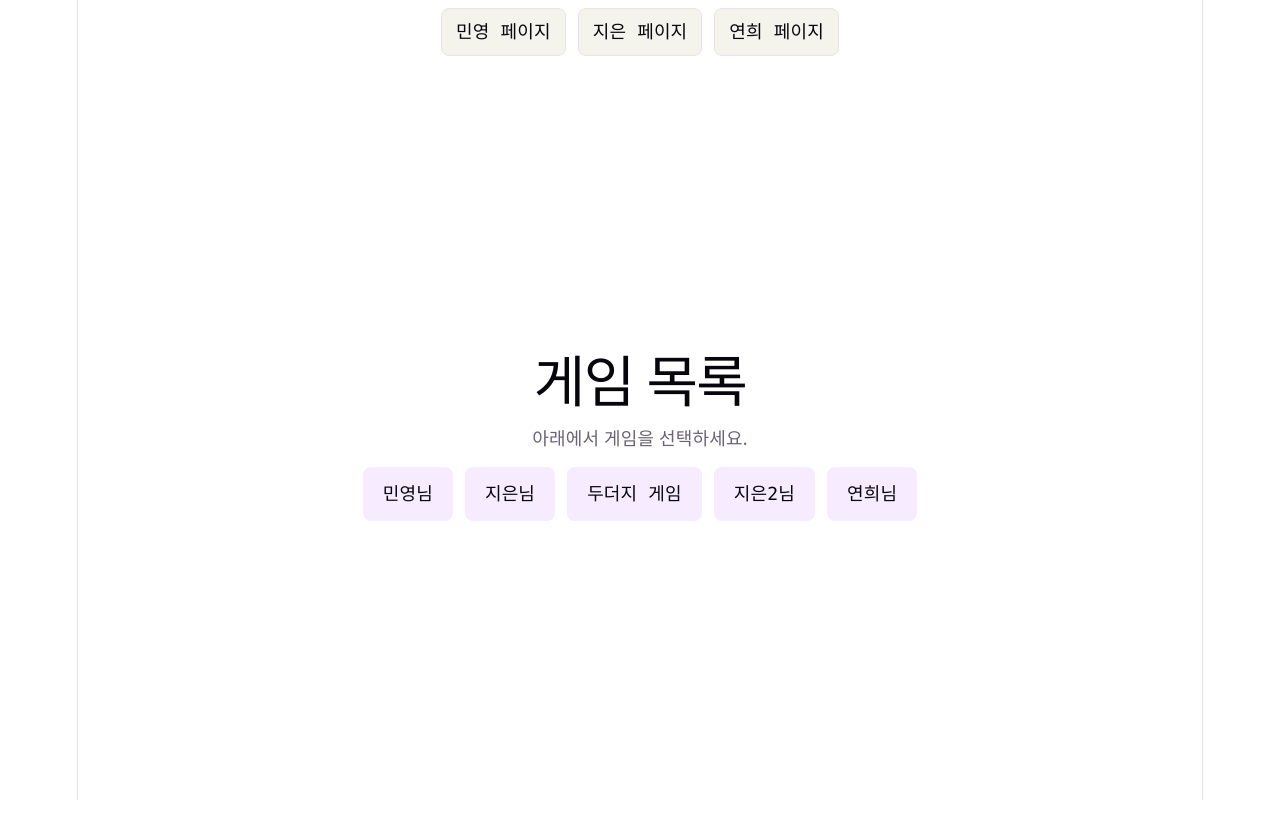
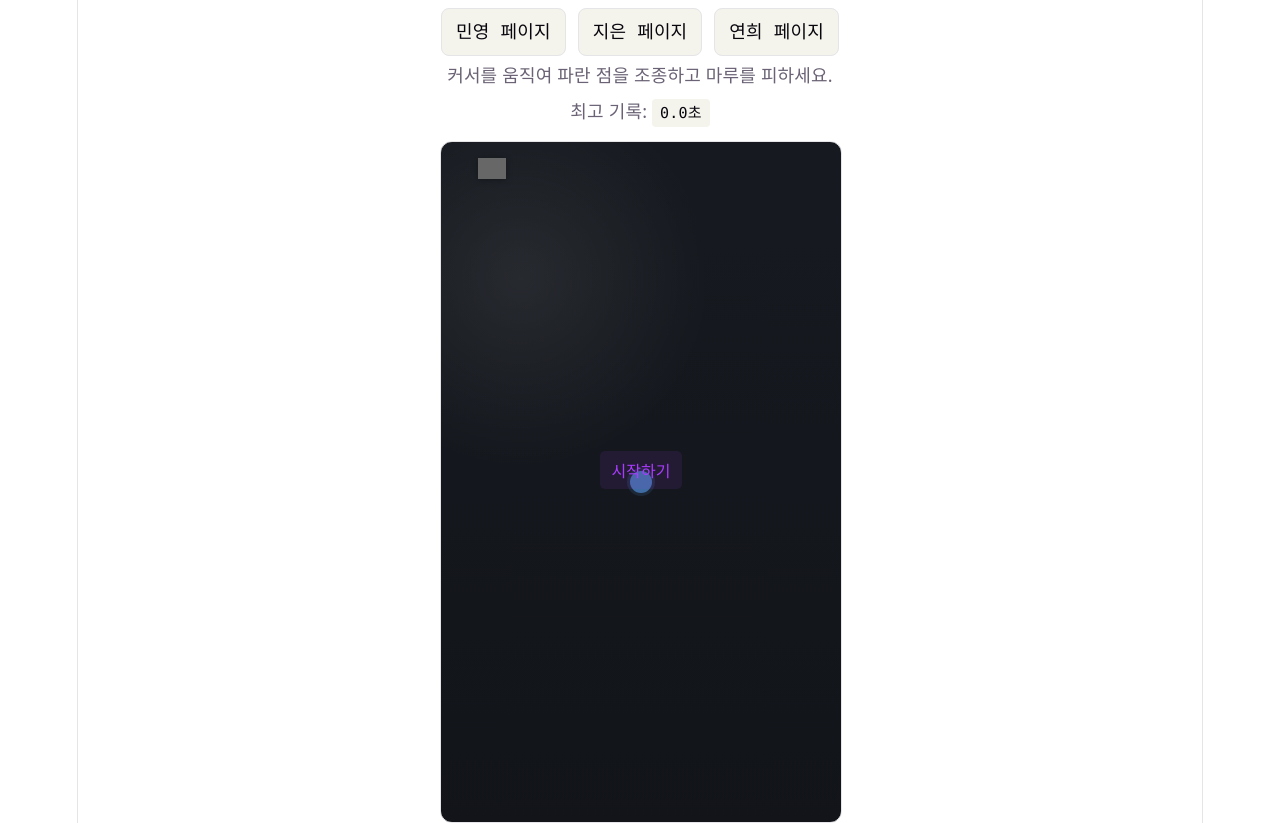
Before and after one commit to parkmin000/hakerton, a React app in the folder frontend/: page /minyoung/alcohol/mouse in a window 1280 px wide. Before the commit this address led to /. Before the commit the page ends 800 px from the top, so only its background shows below. Built offline with nearby package versions, Linux system fonts and the light colour scheme; grey boxes are pictures that could not be loaded; the HTML template or start-up script is replaced by a standard one.

Commit message:
피하기

```diff
--- a/frontend/src/AppRouter.jsx
+++ b/frontend/src/AppRouter.jsx
@@ -15,6 +15,7 @@ import JieunPage from './pages/JieunPage'
 import YeonheePage from './pages/YeonheePage'
 import BeerPourGame from './pages/BeerPourGame'
 import CampusMapGame from './pages/CampusMapGame'
+import WhiteMouseAvoidGame from './pages/WhiteMouseAvoidGame'
 import CreditGame from './pages/CreditGame'
 import JiEun2Game from './pages/JiEun2Game'
 import './App.css'
@@ -75,6 +76,7 @@ function AppRouter() {
         <Route path="/minyoung/alcohol" element={<MinyoungAlcoholCategory />} />
         <Route path="/minyoung/alcohol/beer" element={<BeerPourGame />} />
         <Route path="/minyoung/alcohol/map" element={<CampusMapGame />} />
+        <Route path="/minyoung/alcohol/mouse" element={<WhiteMouseAvoidGame />} />
 
         <Route path="/jieun" element={<JieunPage />} />
         <Route path="/jieun/alcohol" element={<Navigate to="/jieun" replace />} />
--- a/frontend/src/pages/MinyoungAlcoholCategory.jsx
+++ b/frontend/src/pages/MinyoungAlcoholCategory.jsx
@@ -15,6 +15,9 @@ function MinyoungAlcoholCategory() {
           <NavLink className="home-link" to="/minyoung/alcohol/map">
             지도 게임
           </NavLink>
+          <NavLink className="home-link" to="/minyoung/alcohol/mouse">
+            피하기
+          </NavLink>
         </div>
       </div>
     </section>
--- a/frontend/src/pages/MinyoungPage.jsx
+++ b/frontend/src/pages/MinyoungPage.jsx
@@ -2,9 +2,10 @@ import { useState } from 'react'
 import './pages.css'
 import BeerPourGame from './BeerPourGame'
 import CampusMapGame from './CampusMapGame'
+import WhiteMouseAvoidGame from './WhiteMouseAvoidGame'
 
 function MinyoungPage() {
-  const [view, setView] = useState('category') // category | beer | map
+  const [view, setView] = useState('category') // category | beer | map | mouse
 
   return (
     <section id="center">
@@ -20,12 +21,17 @@ function MinyoungPage() {
               <button className="home-link" type="button" onClick={() => setView('map')}>
                 지도 게임
               </button>
+              <button className="home-link" type="button" onClick={() => setView('mouse')}>
+                피하기
+              </button>
             </div>
           </>
         ) : view === 'beer' ? (
           <BeerPourGame />
+        ) : view === 'map' ? (
+          <CampusMapGame />
         ) : (
-          <CampusMapGame />
+          <WhiteMouseAvoidGame />
         )}
       </div>
     </section>
--- /dev/null
+++ b/frontend/src/pages/WhiteMouseAvoidGame.jsx
@@ -0,0 +1,269 @@
+import { useEffect, useRef, useState } from 'react'
+import './pages.css'
+import haruImg from '../assets/haru.png'
+
+const FIELD_W = 560
+const FIELD_H = 360
+const PLAYER_SIZE = 22
+const MOUSE_SIZE = 28
+const START_ENEMY_COUNT = 1
+const MAX_ENEMY_COUNT = 30
+const SPAWN_TICK_INTERVAL = 90
+const PLAYER_HIT_RADIUS = 5
+const MOUSE_HIT_RADIUS = 6
+
+function clamp(n, min, max) {
+  return Math.max(min, Math.min(max, n))
+}
+
+function rand(min, max) {
+  return Math.random() * (max - min) + min
+}
+
+function randomEdgePosition() {
+  const edge = Math.floor(Math.random() * 4) // 0: top, 1: right, 2: bottom, 3: left
+  const margin = MOUSE_SIZE / 2
+  const innerMargin = 20
+
+  if (edge === 0) {
+    return { x: rand(innerMargin, FIELD_W - innerMargin), y: margin }
+  }
+  if (edge === 1) {
+    return { x: FIELD_W - margin, y: rand(innerMargin, FIELD_H - innerMargin) }
+  }
+  if (edge === 2) {
+    return { x: rand(innerMargin, FIELD_W - innerMargin), y: FIELD_H - margin }
+  }
+  return { x: margin, y: rand(innerMargin, FIELD_H - innerMargin) }
+}
+
+function createEnemy(id) {
+  const spawn = randomEdgePosition()
+  return {
+    id,
+    x: spawn.x,
+    y: spawn.y,
+    vx: rand(-2.6, 2.6) || 1.4,
+    vy: rand(-2.2, 2.2) || -1.2,
+  }
+}
+
+function createEnemies(count) {
+  return Array.from({ length: count }).map((_, i) => createEnemy(i))
+}
+
+function WhiteMouseAvoidGame() {
+  const [running, setRunning] = useState(false)
+  const [gameOver, setGameOver] = useState(false)
+  const [timeSec, setTimeSec] = useState(0)
+  const [bestSec, setBestSec] = useState(0)
+  const [player, setPlayer] = useState({ x: FIELD_W / 2, y: FIELD_H / 2 })
+  const [enemies, setEnemies] = useState(() => createEnemies(START_ENEMY_COUNT))
+
+  const areaRef = useRef(null)
+  const rafRef = useRef(0)
+  const tickRef = useRef(0)
+  const enemiesRef = useRef(enemies)
+  const draggingRef = useRef(false)
+  const dragOffsetRef = useRef({ x: 0, y: 0 })
+  const nextEnemyIdRef = useRef(START_ENEMY_COUNT)
+
+  const resetGame = () => {
+    const freshEnemies = createEnemies(START_ENEMY_COUNT)
+    setPlayer({ x: FIELD_W / 2, y: FIELD_H / 2 })
+    setEnemies(freshEnemies)
+    enemiesRef.current = freshEnemies
+    nextEnemyIdRef.current = START_ENEMY_COUNT
+    setTimeSec(0)
+    setGameOver(false)
+    tickRef.current = 0
+    setRunning(true)
+  }
+
+  useEffect(() => {
+    enemiesRef.current = enemies
+  }, [enemies])
+
+  useEffect(() => {
+    const pointerToField = (e) => {
+      if (!areaRef.current) return null
+      const rect = areaRef.current.getBoundingClientRect()
+      if (e.clientX < rect.left || e.clientX > rect.right || e.clientY < rect.top || e.clientY > rect.bottom) {
+        return null
+      }
+      const x = ((e.clientX - rect.left) / rect.width) * FIELD_W
+      const y = ((e.clientY - rect.top) / rect.height) * FIELD_H
+      return { x, y }
+    }
+
+    const movePlayerToPointer = (e) => {
+      if (!running || gameOver || !areaRef.current) return
+      const point = pointerToField(e)
+      if (!point) return
+      const x = clamp(point.x + dragOffsetRef.current.x, PLAYER_SIZE / 2, FIELD_W - PLAYER_SIZE / 2)
+      const y = clamp(point.y + dragOffsetRef.current.y, PLAYER_SIZE / 2, FIELD_H - PLAYER_SIZE / 2)
+      setPlayer({ x, y })
+    }
+
+    const onPointerDown = (e) => {
+      if (!running || gameOver) return
+      const point = pointerToField(e)
+      if (!point) return
+      dragOffsetRef.current = {
+        x: player.x - point.x,
+        y: player.y - point.y,
+      }
+      draggingRef.current = true
+      movePlayerToPointer(e)
+    }
+
+    const onPointerMove = (e) => {
+      if (!draggingRef.current) return
+      movePlayerToPointer(e)
+    }
+
+    const onPointerUp = () => {
+      draggingRef.current = false
+    }
+
+    window.addEventListener('pointerdown', onPointerDown)
+    window.addEventListener('pointermove', onPointerMove)
+    window.addEventListener('pointerup', onPointerUp)
+    window.addEventListener('pointercancel', onPointerUp)
+
+    return () => {
+      window.removeEventListener('pointerdown', onPointerDown)
+      window.removeEventListener('pointermove', onPointerMove)
+      window.removeEventListener('pointerup', onPointerUp)
+      window.removeEventListener('pointercancel', onPointerUp)
+    }
+  }, [running, gameOver, player.x, player.y])
+
+  useEffect(() => {
+    if (!running || gameOver) {
+      cancelAnimationFrame(rafRef.current)
+      return
+    }
+
+    const loop = () => {
+      tickRef.current += 1
+      if (tickRef.current % 6 === 0) {
+        setTimeSec((prev) => {
+          const next = prev + 0.1
+          setBestSec((best) => Math.max(best, next))
+          return next
+        })
+      }
+
+      let collided = false
+      let nextEnemies = enemiesRef.current.map((m) => {
+        let nextX = m.x + m.vx
+        let nextY = m.y + m.vy
+        let nextVx = m.vx
+        let nextVy = m.vy
+
+        if (nextX < MOUSE_SIZE / 2 || nextX > FIELD_W - MOUSE_SIZE / 2) {
+          nextVx *= -1
+          nextX = clamp(nextX, MOUSE_SIZE / 2, FIELD_W - MOUSE_SIZE / 2)
+        }
+        if (nextY < MOUSE_SIZE / 2 || nextY > FIELD_H - MOUSE_SIZE / 2) {
+          nextVy *= -1
+          nextY = clamp(nextY, MOUSE_SIZE / 2, FIELD_H - MOUSE_SIZE / 2)
+        }
+
+        const dx = player.x - nextX
+        const dy = player.y - nextY
+        const distance = Math.hypot(dx, dy)
+        if (distance <= PLAYER_HIT_RADIUS + MOUSE_HIT_RADIUS) {
+          console.log('닿음')
+          collided = true
+        }
+
+        return { ...m, x: nextX, y: nextY, vx: nextVx, vy: nextVy }
+      })
+
+      if (
+        tickRef.current % SPAWN_TICK_INTERVAL === 0 &&
+        nextEnemies.length < MAX_ENEMY_COUNT
+      ) {
+        nextEnemies = [...nextEnemies, createEnemy(nextEnemyIdRef.current)]
+        nextEnemyIdRef.current += 1
+      }
+
+      enemiesRef.current = nextEnemies
+      setEnemies(nextEnemies)
+
+      if (collided) {
+        cancelAnimationFrame(rafRef.current)
+        setRunning(false)
+        setGameOver(true)
+        return
+      }
+
+      rafRef.current = requestAnimationFrame(loop)
+    }
+
+    rafRef.current = requestAnimationFrame(loop)
+    return () => cancelAnimationFrame(rafRef.current)
+  }, [running, gameOver, player, timeSec])
+
+  return (
+    <section id="center">
+      <div className="mouse-avoid-wrap">
+        <p className="mouse-avoid-sub">커서를 움직여 파란 점을 조종하고 마루를 피하세요.</p>
+
+        <div className="mouse-avoid-meta">
+          <span>
+            최고 기록: <code>{bestSec.toFixed(1)}초</code>
+          </span>
+        </div>
+
+        <div ref={areaRef} className="mouse-avoid-field">
+          <div
+            className="mouse-player"
+            style={{
+              width: PLAYER_SIZE,
+              height: PLAYER_SIZE,
+              left: `${(player.x / FIELD_W) * 100}%`,
+              top: `${(player.y / FIELD_H) * 100}%`,
+            }}
+          />
+
+          {enemies.map((m) => (
+            <div
+              key={m.id}
+              className="white-mouse"
+              style={{
+                width: MOUSE_SIZE,
+                height: MOUSE_SIZE,
+                left: `${(m.x / FIELD_W) * 100}%`,
+                top: `${(m.y / FIELD_H) * 100}%`,
+              }}
+            >
+              <img src={haruImg} alt="" className="white-mouse-img" draggable={false} />
+            </div>
+          ))}
+
+          {!running && !gameOver ? (
+            <div className="mouse-overlay">
+              <button className="counter" type="button" onClick={resetGame}>
+                시작하기
+              </button>
+            </div>
+          ) : null}
+
+          {gameOver ? (
+            <div className="mouse-overlay">
+              <p>하얀쥐에게 닿아서 게임 끝!</p>
+              <button className="counter" type="button" onClick={resetGame}>
+                다시 하기
+              </button>
+            </div>
+          ) : null}
+        </div>
+      </div>
+    </section>
+  )
+}
+
+export default WhiteMouseAvoidGame
--- a/frontend/src/pages/pages.css
+++ b/frontend/src/pages/pages.css
@@ -509,6 +509,72 @@
   background: var(--code-bg);
 }
 
+.mouse-avoid-wrap {
+  width: min(400px, 100%);
+  margin: 0 auto;
+}
+
+.mouse-avoid-sub {
+  margin-top: 6px;
+}
+
+.mouse-avoid-meta {
+  margin-top: 10px;
+  display: flex;
+  gap: 10px;
+  flex-wrap: wrap;
+  justify-content: center;
+}
+
+.mouse-avoid-field {
+  width: 100%;
+  height: 85svh;
+  min-height: 85svh;
+  margin: 14px auto 0;
+  position: relative;
+  border: 1px solid var(--border);
+  border-radius: 12px;
+  overflow: hidden;
+  background:
+    radial-gradient(circle at 20% 20%, rgba(255, 255, 255, 0.12), transparent 30%),
+    linear-gradient(180deg, #222831 0%, #1b1f27 100%);
+}
+
+.mouse-player {
+  position: absolute;
+  border-radius: 999px;
+  background: #60a5fa;
+  box-shadow: 0 0 0 3px rgba(96, 165, 250, 0.2);
+  transform: translate(-50%, -50%);
+}
+
+.white-mouse {
+  position: absolute;
+  pointer-events: none;
+  transform: translate(-50%, -50%);
+}
+
+.white-mouse-img {
+  width: 100%;
+  height: 100%;
+  object-fit: contain;
+  user-select: none;
+  pointer-events: none;
+  filter: drop-shadow(0 1px 3px rgba(0, 0, 0, 0.35));
+}
+
+.mouse-overlay {
+  position: absolute;
+  inset: 0;
+  display: flex;
+  align-items: center;
+  justify-content: center;
+  flex-direction: column;
+  gap: 10px;
+  background: rgba(0, 0, 0, 0.35);
+  color: #fff;
+}
+
 @media (max-width: 430px) {
   .map-game-meta {
     gap: 6px;
@@ -545,4 +611,9 @@
     width: 160px;
     height: 124px;
   }
+
+  .mouse-avoid-field {
+    height: 85svh;
+    min-height: 85svh;
+  }
 }
```
Also changed, not shown: 1 other file (tests, documents, lock files or other folders).
